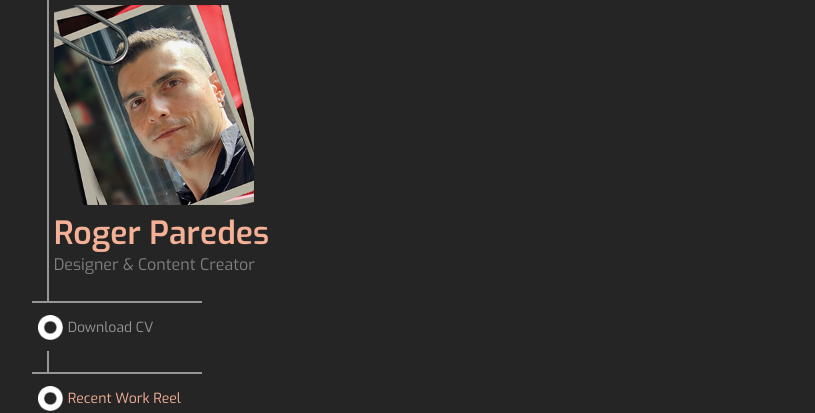
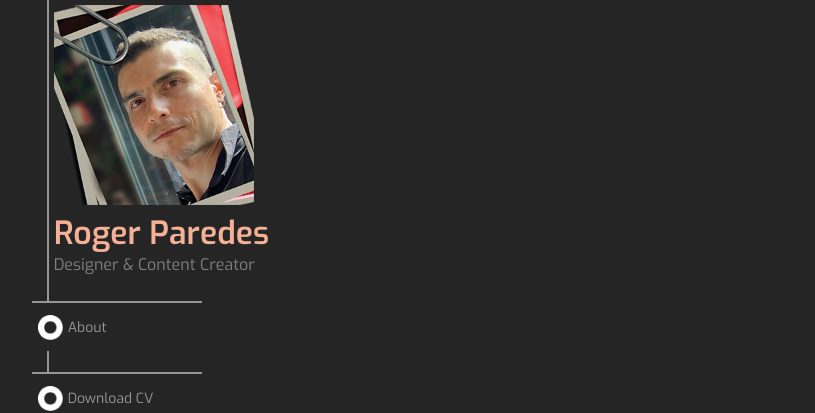
Before and after one commit to rpared/rogerprofile, a plain HTML site: page WorkReel.html in a window 1280 px wide. Shown: the top 413 px of the page, without its empty margins (214-1029 px from the left). Drawn offline with Linux system fonts and the light colour scheme.

Commit message:
Update WorkReel.html

```diff
--- a/WorkReel.html
+++ b/WorkReel.html
@@ -22,6 +22,14 @@
     </p>
     </div>
   <div class="leftline">
+
+      <a class="abtn" href="About.html" target="_self">
+        <button class="btn">
+        <img class="wheelimg" src="images/circle.png" alt="About">
+        <span class="btntext">About</span>
+        </button>
+      </a>
+       <br>
 
       <a class="abtn" href="CV2022_RogerParedes.pdf" target="_blank">
         <button class="btn">
```
